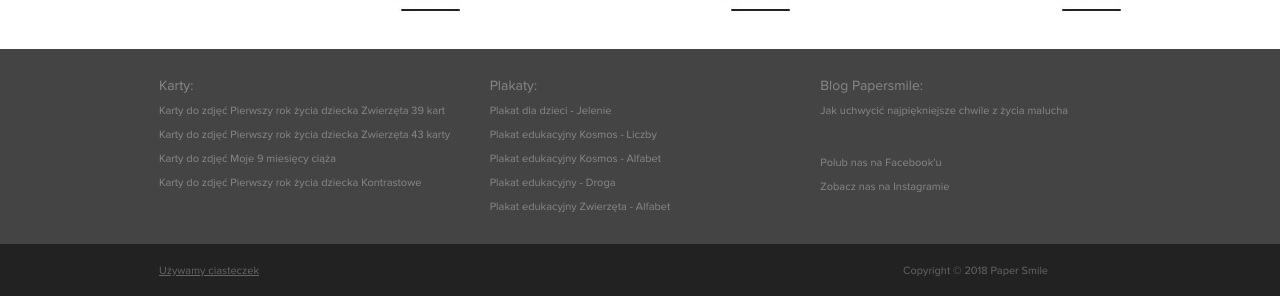
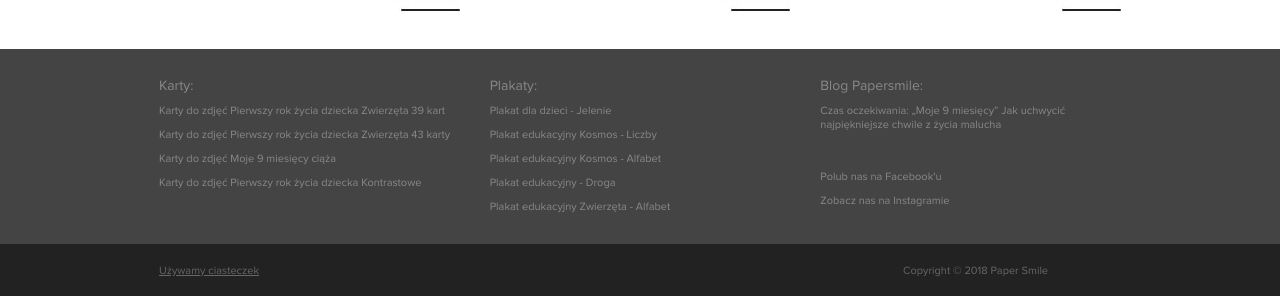
Before and after one commit to lukaszkomar/papersmile.pl, a Jekyll site: the page built from index.html, in a window 1280 px wide. Shown: the part 1230-1526 px from the top of the page. Built offline with Jekyll 4.4.1, drawn with Linux system fonts in a browser that asks for light colours; nearby versions of some CDN libraries.

Commit message:
new blog post

```diff
--- a/_includes/footer.html
+++ b/_includes/footer.html
@@ -26,6 +26,9 @@
         <div class="col-md-4 col-12">
           <h5><a href="http://blog.papersmile.pl/" target="_blank">Blog Papersmile:</a></h5>
           <p>
+            <a href="http://blog.papersmile.pl/czas-oczekiwania-moje-9-miesiecy/" target="_blank">
+              Czas oczekiwania: „Moje 9 miesięcy”
+            </a>
             <a href="http://blog.papersmile.pl/jak-uchwycic-najpiekniejsze-chwile-z-zycia-malucha/" target="_blank">
               Jak uchwycić najpiękniejsze chwile z życia malucha
             </a>
```
